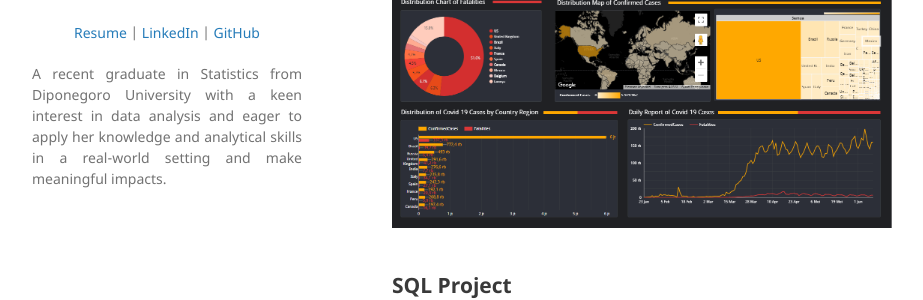
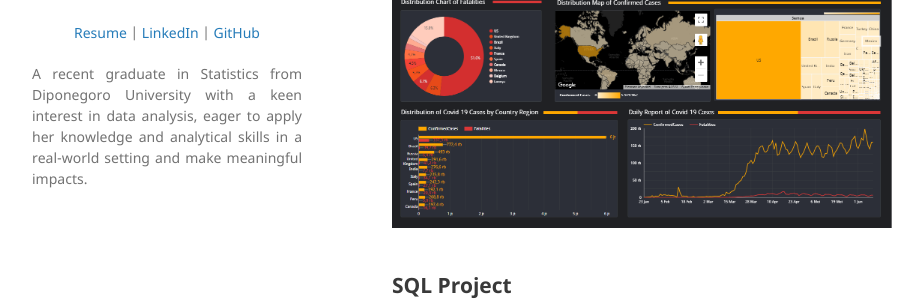
Before and after one commit to pyemimaa/portofolio, a Jekyll site: the page built from index.md, in a window 1280 px wide. Shown: the part 413-713 px from the top of the page, without its empty margins (178-1101 px from the left). Built offline with Jekyll 4.4.1, drawn with Linux system fonts in a browser that asks for light colours; our own code applies the rules of GitHub Pages for plain Markdown files.

Commit message:
Update _config.yml

```diff
--- a/_config.yml
+++ b/_config.yml
@@ -10,7 +10,7 @@ description:
   </p>
 
   <p align="justify">
- A recent graduate in Statistics from Diponegoro University with a keen interest in data analysis and eager to apply her knowledge and analytical skills in a real-world setting and make meaningful impacts.
+ A recent graduate in Statistics from Diponegoro University with a keen interest in data analysis, eager to apply her knowledge and analytical skills in a real-world setting and make meaningful impacts.
   </p>
 
 theme: jekyll-theme-minimal
```
